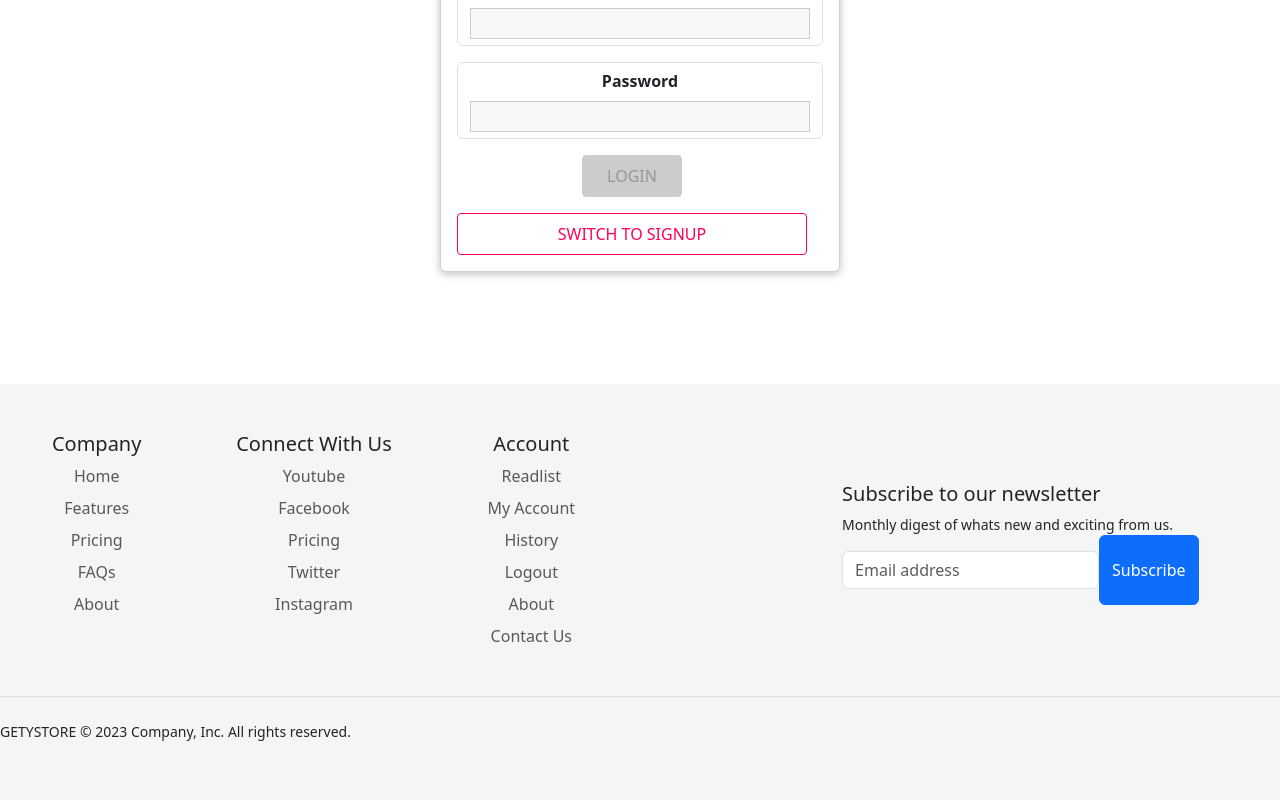
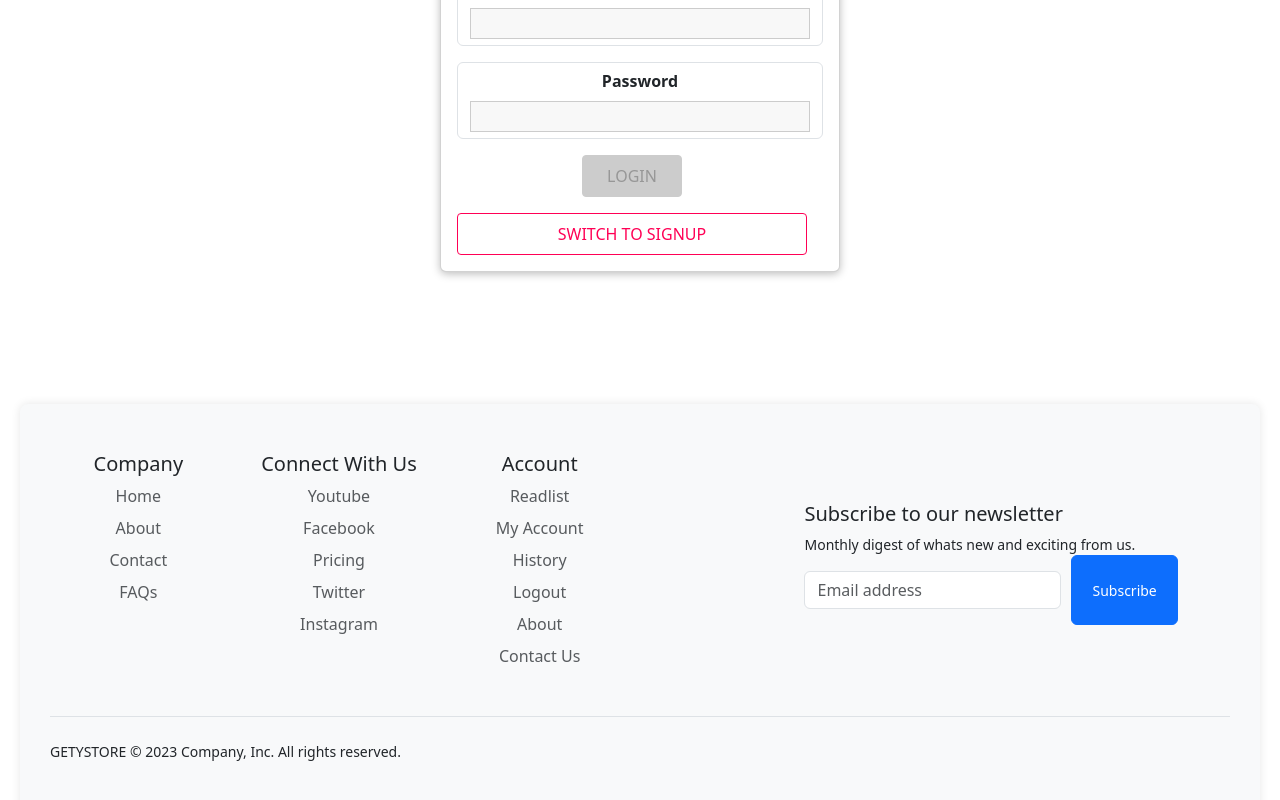
Before and after one commit to gagandua078/seis622-blogapp, a React (Create React App) app in the folder frontend/: page /auth in a window 1280 px wide. Shown: the part 328-1128 px from the top of the page. Built offline with nearby package versions, Linux system fonts and the light colour scheme.

Commit message:
Final Cleanup Check

```diff
--- a/frontend/src/App.js
+++ b/frontend/src/App.js
@@ -39,6 +39,12 @@ const App = () => {
         </Route>
         <Route path="/places/:placeId">
           <UpdatePlace />
+        </Route>
+        <Route path="/about" exact>
+          <About />
+        </Route>
+        <Route path="/contact" exact>
+          <Contact />
         </Route>
         <Redirect to="/" />
       </Switch>
--- a/frontend/src/shared/components/Footer/MainFooter.css
+++ b/frontend/src/shared/components/Footer/MainFooter.css
@@ -1,5 +1,52 @@
-/* MainFooter.css */
 .footer-container {
-    background-color: #f5f5f5; /* Light shade of gray */
-    margin: 0 auto;
-  }
+  padding: 20px;
+  /* Adjust padding around the footer */
+}
+
+/* Adjustments for the footer */
+footer {
+  background-color: #f8f9fa;
+  /* Change the background color if needed */
+  padding: 30px;
+  /* Adjust the footer's inner padding */
+  border-radius: 8px;
+  /* Optional: Add rounded corners to the footer */
+  box-shadow: 0px 0px 10px rgba(0, 0, 0, 0.1);
+  /* Optional: Add shadow for depth */
+}
+
+/* Styles for the bottom section of the footer */
+.border-top {
+  border-top: 1px solid #dee2e6;
+  /* Add a border at the top of the bottom section */
+}
+
+.border-top p {
+  margin-bottom: 0;
+  /* Adjust spacing for the copyright text */
+}
+
+/* Styles for social icons */
+.list-unstyled {
+  padding-left: 0;
+  /* Remove default padding from the social icons list */
+}
+
+.list-unstyled li {
+  display: inline-block;
+  /* Display social icons in a row */
+}
+
+/* Adjust the subscribe button styles */
+.form-control {
+  flex: 1;
+  margin-right: 10px;
+  /* Add some space between input and button */
+}
+
+.btn-primary {
+  font-size: 14px;
+  /* Adjust the font size */
+  padding: 8px 20px;
+  /* Adjust the button padding */
+}
--- a/frontend/src/shared/components/Footer/MainFooter.js
+++ b/frontend/src/shared/components/Footer/MainFooter.js
@@ -16,23 +16,18 @@ const MainFooter = () => {
                 </a>
               </li>
               <li className="nav-item mb-2">
-                <a href="/" className="nav-link p-0 text-muted">
-                  Features
+                <a href="/about" className="nav-link p-0 text-muted">
+                  About
                 </a>
               </li>
               <li className="nav-item mb-2">
-                <a href="/" className="nav-link p-0 text-muted">
-                  Pricing
+                <a href="/contact" className="nav-link p-0 text-muted">
+                  Contact
                 </a>
               </li>
               <li className="nav-item mb-2">
                 <a href="/" className="nav-link p-0 text-muted">
                   FAQs
-                </a>
-              </li>
-              <li className="nav-item mb-2">
-                <a href="/" className="nav-link p-0 text-muted">
-                  About
                 </a>
               </li>
             </ul>
--- a/frontend/src/shared/components/Navigation/NavBar.js
+++ b/frontend/src/shared/components/Navigation/NavBar.js
@@ -6,12 +6,9 @@ import { Dropdown } from 'react-bootstrap';
 import { FontAwesomeIcon } from '@fortawesome/react-fontawesome';
 import {
   faAddressCard,
-  faContactBook,
-  faContactCard,
   faEdit,
   faPenToSquare,
   faPerson,
-  faPlus,
   faSignOutAlt,
   faUserCircle,
 } from '@fortawesome/free-solid-svg-icons';
```
Also changed, not shown: 2 other files (tests, documents, lock files or other folders).
